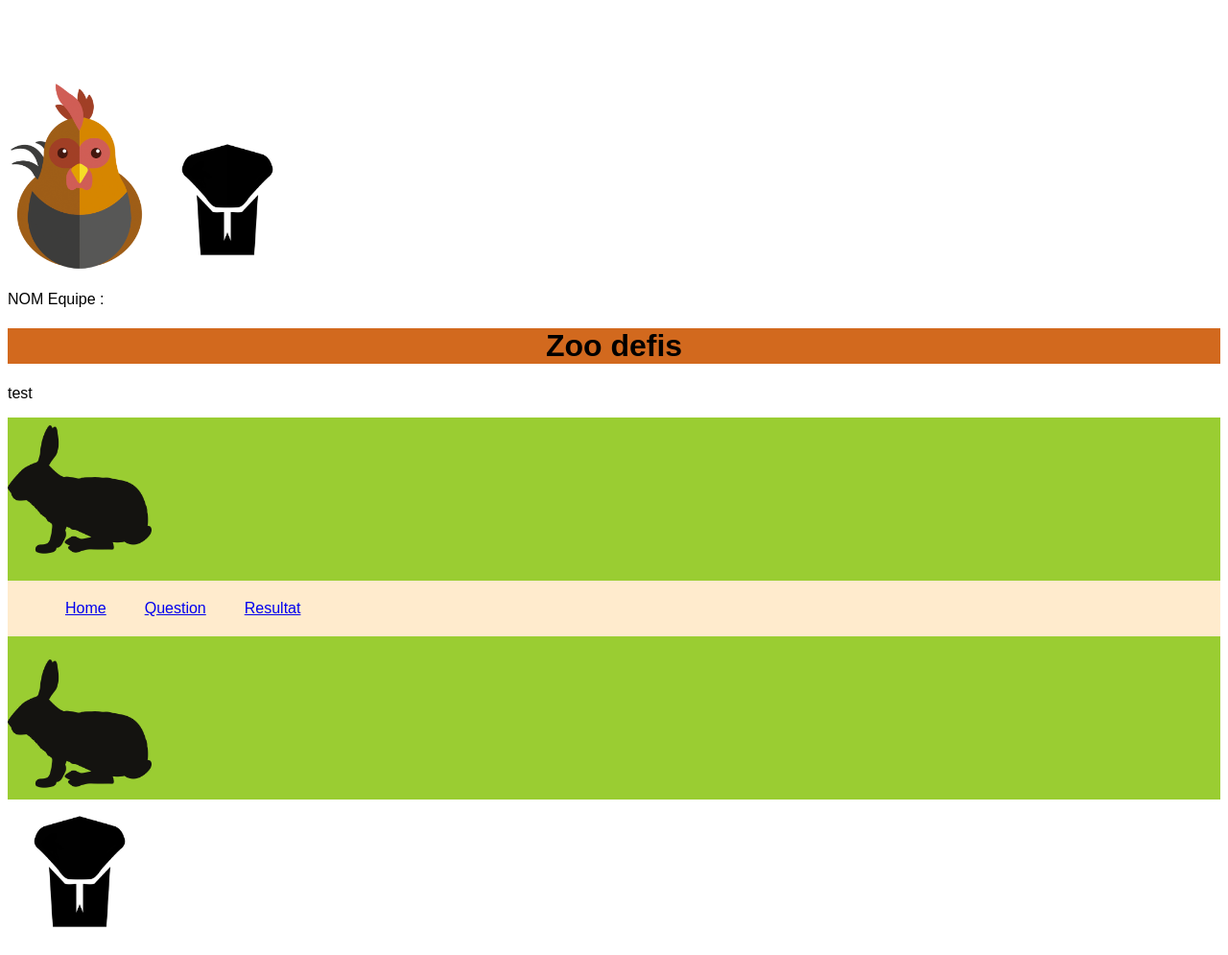
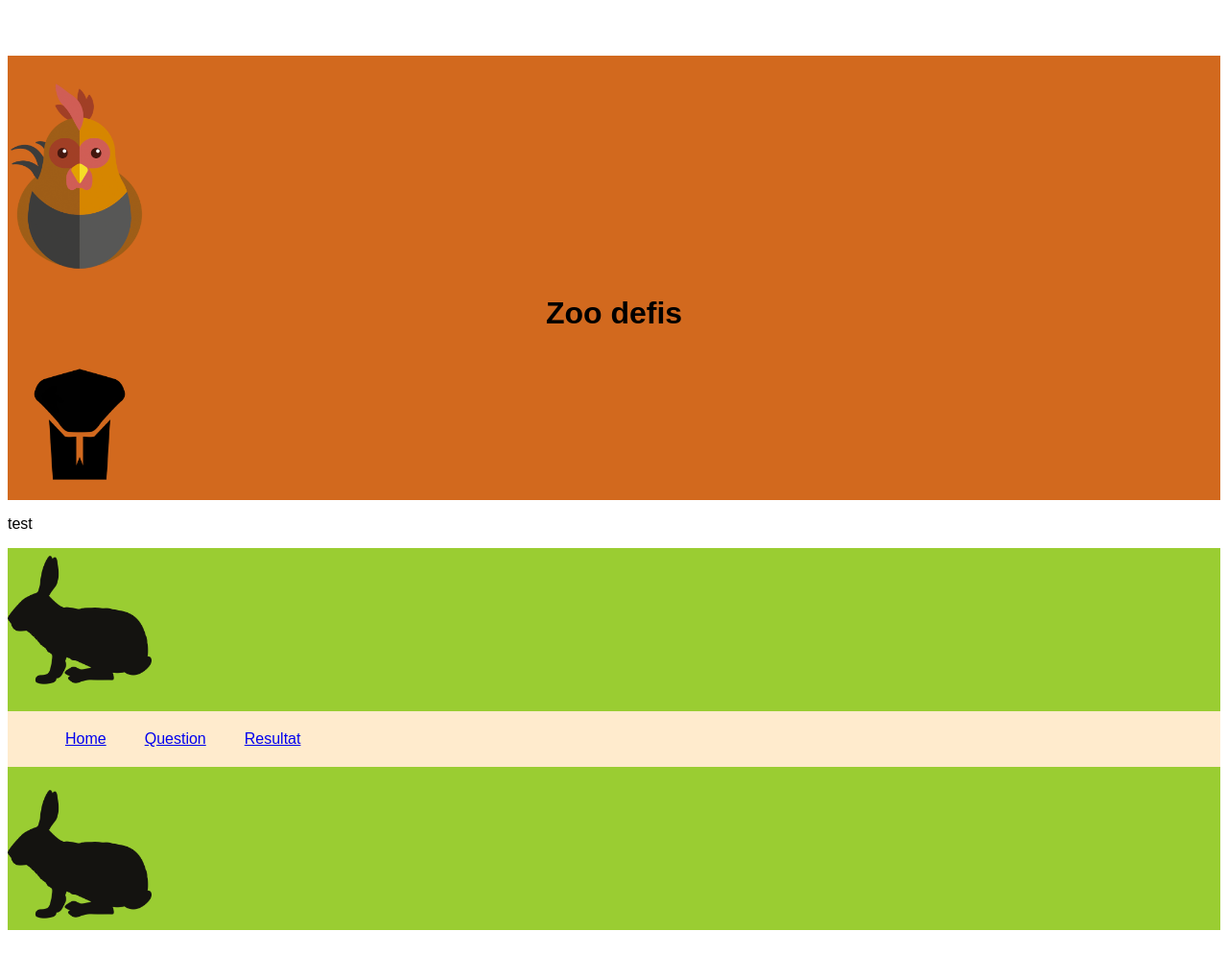
Before and after one commit to renaudin-clement/genially-test, a website with bundled scripts: page index.html in a window 1280 px wide. Shown: the whole page at 96% size. Built offline with nearby package versions, Linux system fonts and the light colour scheme.

Commit message:
avancement

```diff
--- a/index.html
+++ b/index.html
@@ -12,22 +12,10 @@
 
 
 <main>
-    <img src="./asset/6.png" alt="poulet">
-
-
-    <img src="./asset/snaketrail-black.png" alt="Snaktrails">
-
-
-
-    <P>NOM Equipe :</P>
-
 
 
     <div id="content" class="content">
     </div>
-
-    <img src="./asset/snaketrail-black.png" alt="Snaktrails">
-
 
 </main>
 
--- a/js/Views/composants/Headbar.js
+++ b/js/Views/composants/Headbar.js
@@ -2,7 +2,10 @@ export default class HeaderBar {
     static async render() {
         return `
     <header>
+    <img src="./asset/6.png" alt="poulet">
         <h1>Zoo defis</h1>
+
+    <img src="./asset/snaketrail-black.png" alt="Snaktrails">
     </header>
     `;
     }
```
